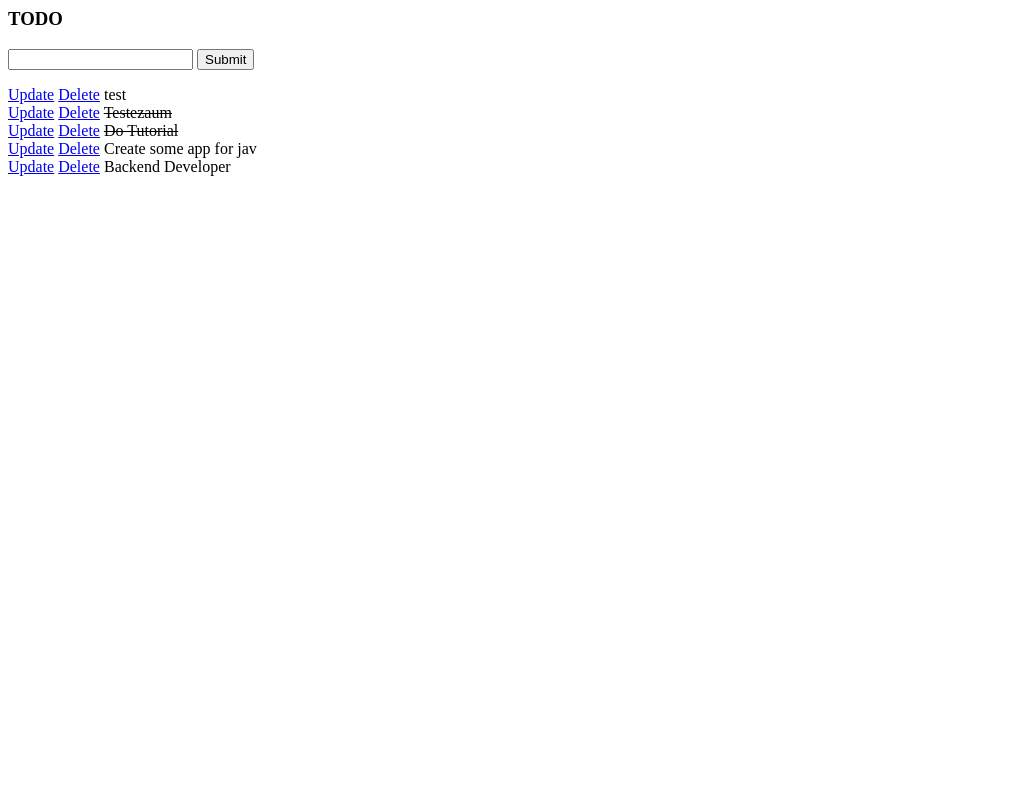
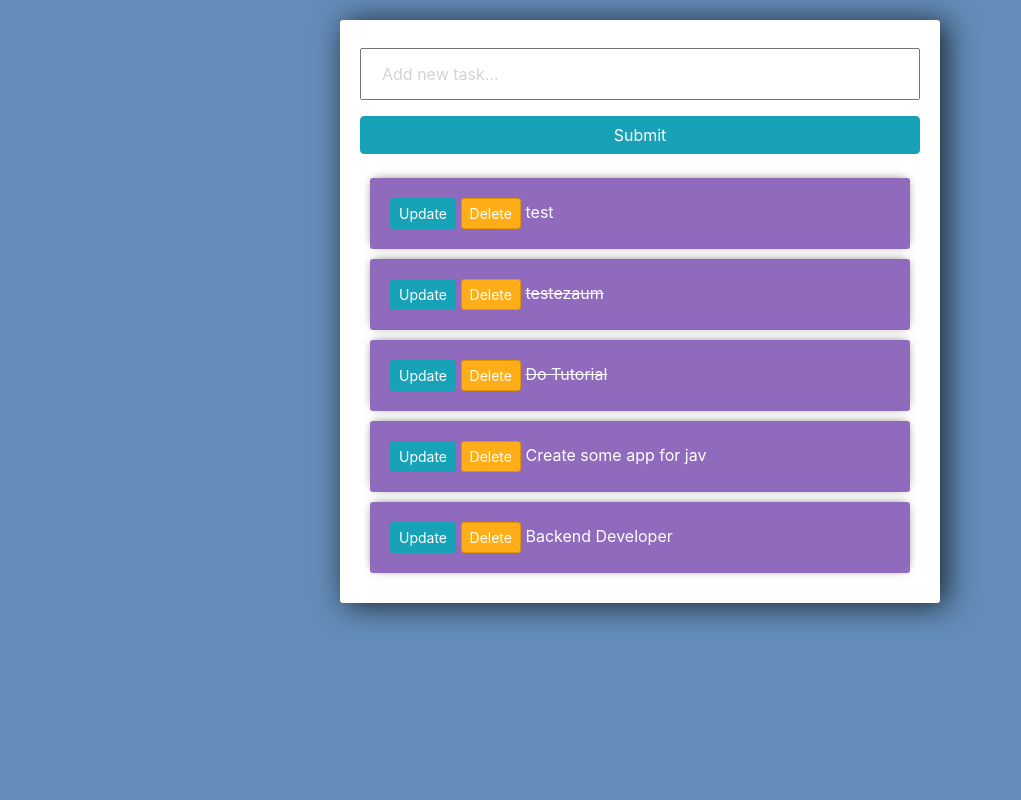
Before and after one commit to gdguesser/django-todo, a Django app: page / in a window 1280 px wide. Shown: the whole page, without its empty margins (0-1021 px from the left). Run offline with Django 3.2, Linux system fonts and the light colour scheme; data comes from the database, SQL or seed files in the repository; both versions use the stored data as it was after the commit; some libraries are stand-ins or nearby versions.

Commit message:
final changes and added style

```diff
--- a/tasks/forms.py
+++ b/tasks/forms.py
@@ -4,6 +4,8 @@ from django.forms import ModelForm
 from .models import *
 
 class TaskForm(forms.ModelForm):
+    title= forms.CharField(widget= forms.TextInput(attrs={'placeholder':'Add new task...'}))
+
     class Meta:
         model = Task
         fields = '__all__'
--- a/tasks/templates/tasks/list.html
+++ b/tasks/templates/tasks/list.html
@@ -1,22 +1,73 @@
-<h3>TODO</h3>
+<link rel="stylesheet" href="https://stackpath.bootstrapcdn.com/bootstrap/4.3.1/css/bootstrap.min.css" integrity="sha384-ggOyR0iXCbMQv3Xipma34MD+dH/1fQ784/j6cY/iJTQUOhcWr7x9JvoRxT2MZw1T" crossorigin="anonymous">
+
+<style>
+
+	body{
+		background-color: #638CB8;
+	}
+
+	input{
+		width: 100%;
+		padding: 12px 20px;
+		margin: 8px 0;
+		box-sizing: border-box;
+	}
+
+	input::placeholder {
+	  color: #d3d3d3;
+	}
+
+	.submit{
+		background-color: #6BA3E8;
+	}
+
+	.center-column{
+		width:600px;
+		margin: 20px auto;
+		padding:20px;
+		background-color: #fff;
+		border-radius: 3px;
+		box-shadow: 6px 2px 30px 0px rgba(0,0,0,0.75);
+	}
+
+	.item-row{
+		background-color: #906abd;
+		margin: 10px;
+		padding: 20px;
+		border-radius: 3px;
+		color: #fff;
+		font-size: 16px;
+		box-shadow: 0px -1px 10px -4px rgba(0,0,0,0.75);
+	}
+
+	.btn-danger{
+		background-color: #ffae19;
+		border-color: #e59400;
+	}
+
+</style>
+
+<div class="center-column">
 
 	<form method="POST" action="/">
 		{% csrf_token %}
 		{{form.title}}
-    <input type="submit" name="Create Task" />
+		<input class="btn btn-info" type="submit" name="Create Task">
 	</form>
 
-{% for task in tasks  %}
-    <div>
-        <a href={% url 'update_task' task.id %}>Update</a>
-        <a href={% url 'delete' task.id %}>Delete</a>
+	<div class="todo-list">
+
+	{% for task in tasks %}
+		<div class="item-row">
+			<a class="btn btn-sm btn-info" href="{% url 'update_task' task.id %}">Update</a>
+			<a class="btn btn-sm btn-danger" href="{% url 'delete' task.id %}">Delete</a>
 
 			{% if task.complete == True %}
-            <strike>{{task|capfirst}}</strike>
+			<strike>{{task}}</strike>
 			{% else %}
 			<span>{{task}}</span>
 			{% endif %}
-
-
 		</div>
 	{% endfor %}
+	</div>
+</div>
```
Also changed, not shown: db.sqlite3. Lines whose indentation alone changed are shown as unchanged.
